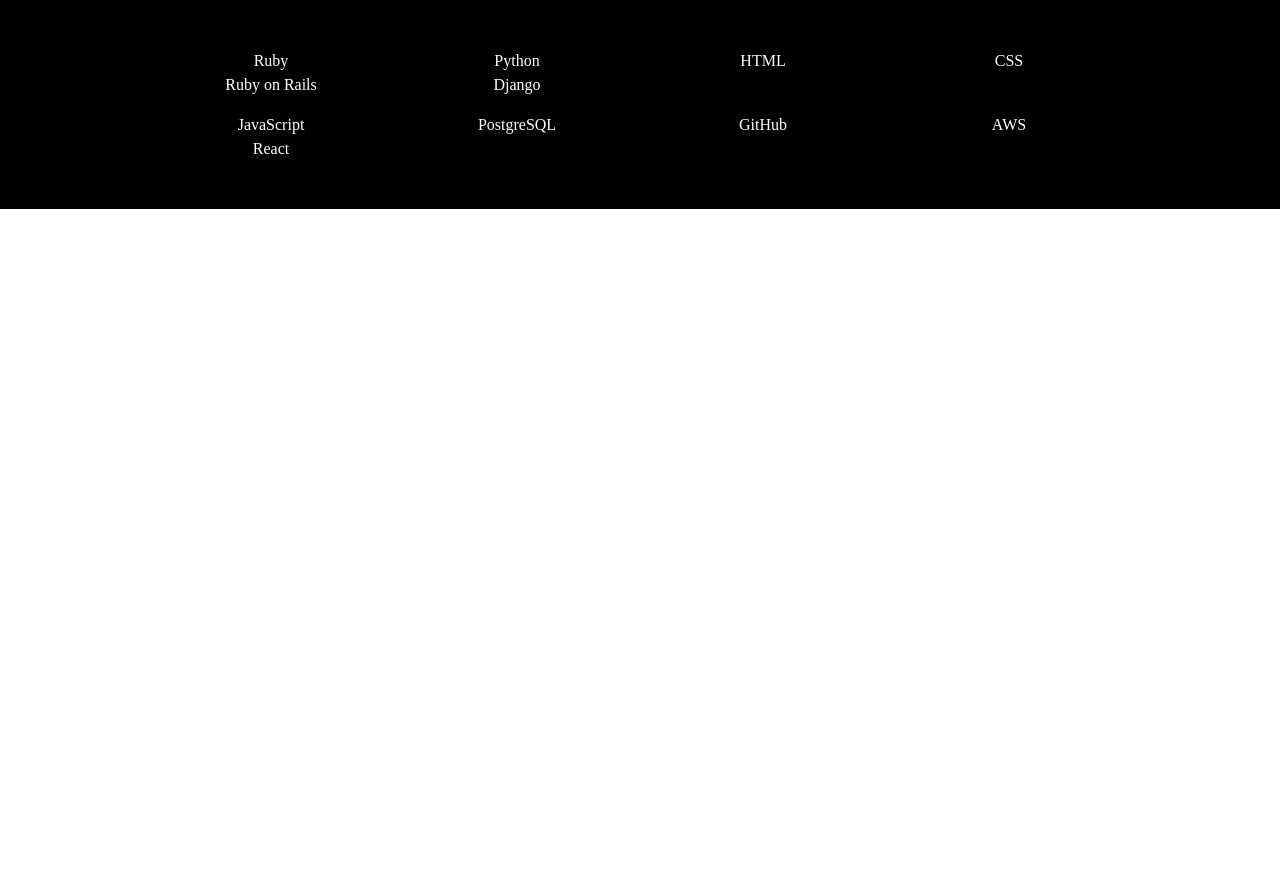
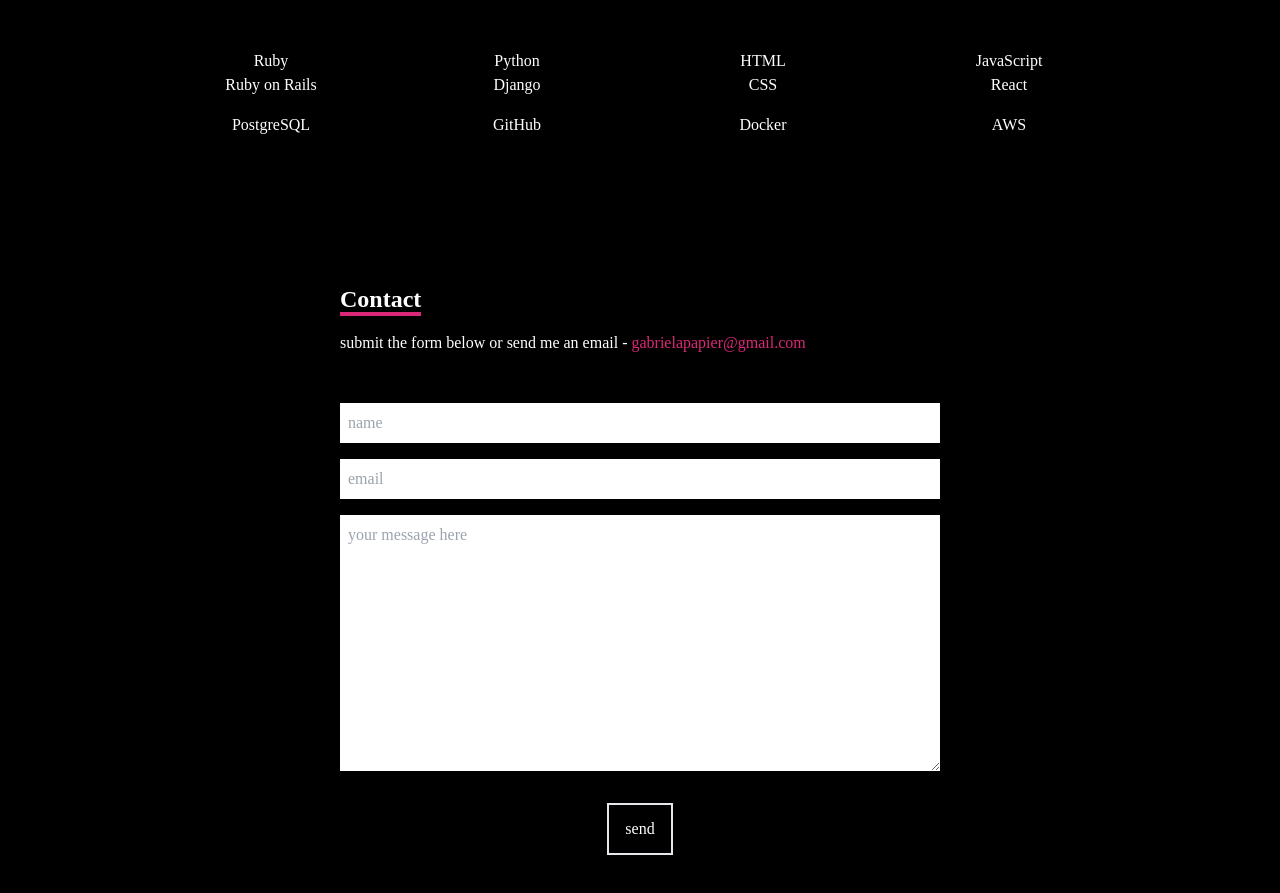
Before and after one commit to gabifija/portfolio, a React (Create React App) app: page / in a window 1280 px wide. Shown: the part 1687-2580 px from the top of the page. Before the commit the page ends 1896 px from the top, so only its background shows below. Built offline with nearby package versions, Linux system fonts and the light colour scheme.

Commit message:
feat: add contact form

```diff
--- a/src/App.js
+++ b/src/App.js
@@ -2,6 +2,7 @@ import Navbar from './components/Navbar';
 import Home from './components/Home';
 import About from './components/About';
 import Skills from './components/Skills';
+import Contact from './components/Contact';
 
 function App() {
   return (
@@ -10,6 +11,7 @@ function App() {
       <Home />
       <About />
       <Skills />
+      <Contact />
     </div>
   );
 }
--- /dev/null
+++ b/src/components/Contact.jsx
@@ -0,0 +1,20 @@
+import React from 'react';
+
+const Contact = () => {
+  return (
+    <div name='contact' className='w-full h-screen bg-black text-white flex justify-center items-center p-4'>
+      <form method='POST' action='https://getform.io/f/eefa2a49-7171-4ef1-bf6b-728c443e13cf' className='flex flex-col max-w-[600px] w-full'>
+        <div className='pb-8'>
+          <p className='text-2xl font-bold inline border-b-4 border-pink-600'>Contact</p>
+          <p className='py-4'>submit the form below or send me an email - <a href='mailto:gabrielapapier@gmail.com' className='text-pink-600 hover:text-white'>gabrielapapier@gmail.com</a></p>
+        </div>
+        <input className='p-2 bg-white text-black' type='text' placeholder='name' name='name' />
+        <input className='my-4 p-2 bg-white text-black' type='email' placeholder='email' name='email' />
+        <textarea className='p-2 bg-white text-black' placeholder='your message here' name='message' cols='30' rows='10'></textarea>
+        <button className='text-white border-2 hover:bg-pink-600 hover:border-pink-600 px-4 py-3 my-8 mx-auto flex items-center'>send</button>
+      </form>
+    </div>
+  );
+}
+
+export default Contact;
--- a/src/components/Navbar.jsx
+++ b/src/components/Navbar.jsx
@@ -34,7 +34,11 @@ const Navbar = () => {
           </Link>
         </li>
         <li>Work</li>
-        <li>Contact</li>
+        <li>
+          <Link to='contact' smooth={true} duration={500}>
+            Contact
+          </Link>
+        </li>
       </ul>
 
       {/* hamburger menu */}
@@ -60,7 +64,11 @@ const Navbar = () => {
           </Link>
         </li>
         <li className='py-6 text-4xl'>Work</li>
-        <li className='py-6 text-4xl'>Contact</li>
+        <li className='py-6 text-4xl'>
+          <Link onClick={handleClick} to='contact' smooth={true} duration={500}>
+            Contact
+          </Link>
+        </li>
       </ul>
 
       {/* social icons */}
--- a/src/components/Skills.jsx
+++ b/src/components/Skills.jsx
@@ -20,8 +20,6 @@ const Skills = () => {
           </div>
           <div>
              <p>HTML</p>
-          </div>
-          <div>
              <p>CSS</p>
           </div>
           <div>
@@ -35,6 +33,9 @@ const Skills = () => {
              <p>GitHub</p>
           </div>
           <div>
+             <p>Docker</p>
+          </div>
+          <div>
              <p>AWS</p>
           </div>
         </div>
```
